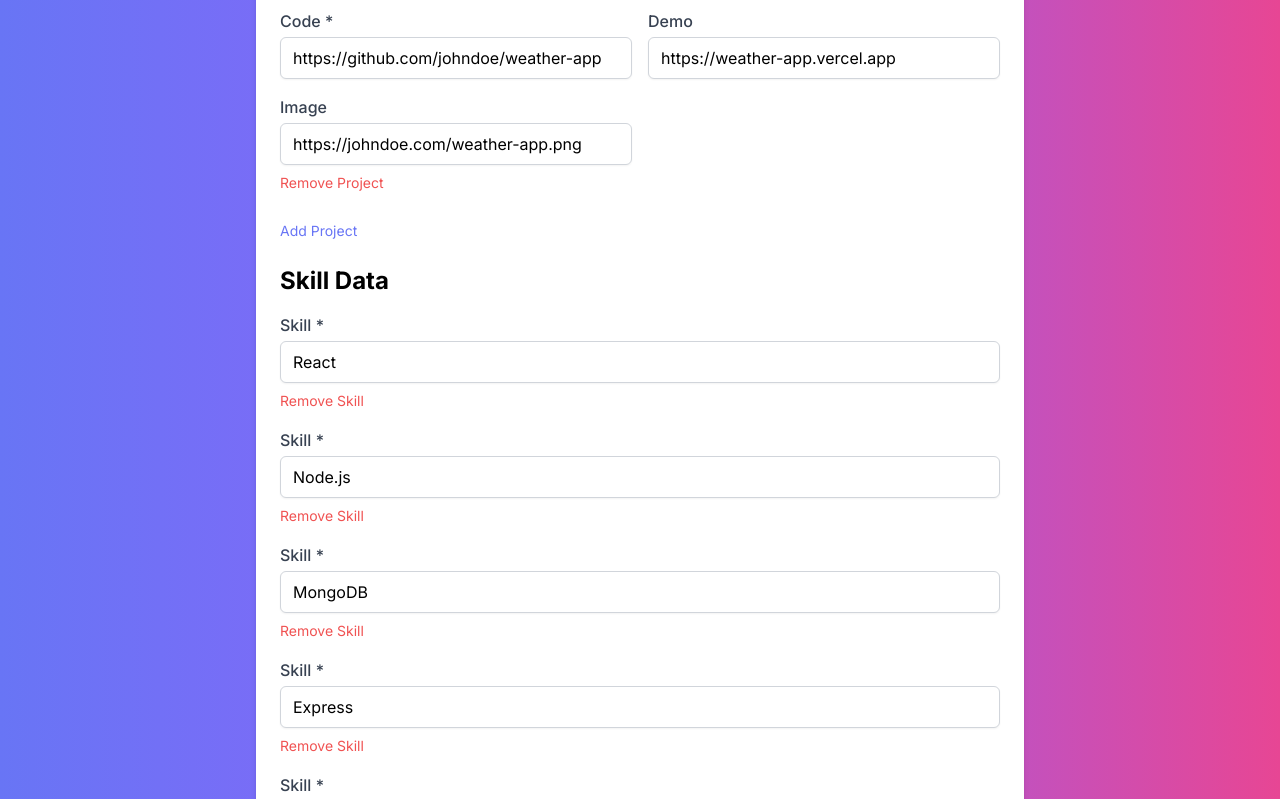
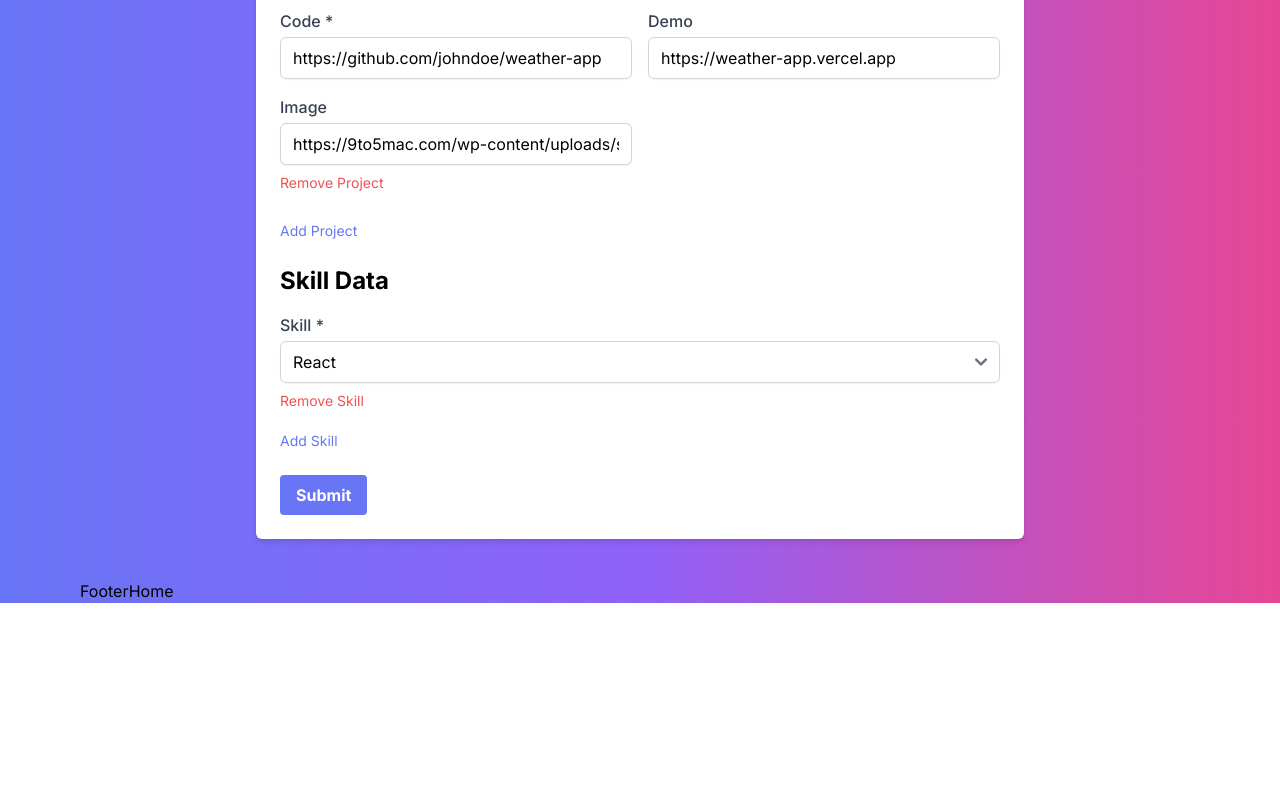
Before and after one commit to FariaLimpa/portfolio-maker, a Next.js app: page /dataform in a window 1280 px wide. Shown: the part 2880-3679 px from the top of the page. After the commit the page ends 3483 px from the top, so only its background shows below. Built offline with nearby package versions, Linux system fonts and the light colour scheme.

Commit message:
chore: Refactor layout and page components to use gradient background colors

```diff
--- a/app/(withcommonlayout)/dataform/page.js
+++ b/app/(withcommonlayout)/dataform/page.js
@@ -8,6 +8,87 @@
   const [loading, setLoading] = useState(false);
   const [id, setId] = useState(null); // [1]
   const [done, setDone] = useState(false);
+  const availableSkills = [
+    "HTML",
+    "CSS",
+    "JS",
+    "React",
+    "Next JS",
+    "Nuxt JS",
+    "Node JS",
+    "Vue",
+    "Angular",
+    "Docker",
+    "Photoshop",
+    "Illustrator",
+    "Svelte",
+    "GCP",
+    "Azure",
+    "Fastify",
+    "Haxe",
+    "Ionic",
+    "Markdown",
+    "Microsoft Office",
+    "Picsart",
+    "Sketch",
+    "Unity",
+    "WolframAlpha",
+    "Adobe XD",
+    "After Effects",
+    "Bootstrap",
+    "Bulma",
+    "CapacitorJs",
+    "Coffeescript",
+    "MemSQL",
+    "C",
+    "C++",
+    "C#",
+    "Python",
+    "Java",
+    "Julia",
+    "Matlab",
+    "Swift",
+    "Ruby",
+    "Kotlin",
+    "Go",
+    "PHP",
+    "Flutter",
+    "Dart",
+    "Typescript",
+    "Swift",
+    "Git",
+    "Figma",
+    "Canva",
+    "Ubuntu",
+    "Bootstrap",
+    "MongoDB",
+    "Tailwind",
+    "ViteJS",
+    "VuetifyJS",
+    "MySQL",
+    "PostgreSQL",
+    "AWS",
+    "Firebase",
+    "Blender",
+    "Premiere Pro",
+    "Adobe Audition",
+    "Deno",
+    "Django",
+    "Gimp",
+    "Graphql",
+    "Lightroom",
+    "MaterialUI",
+    "Nginx",
+    "Numpy",
+    "OpenCV",
+    "Pytorch",
+    "Selenium",
+    "Strapi",
+    "Tensorflow",
+    "Webex",
+    "Wordpress",
+  ];
+
   const [formData, setFormData] = useState({
     contractData: {
       email: "john.doe@example.com",
@@ -71,7 +152,8 @@
         role: "Full-Stack Developer",
         code: "https://github.com/johndoe/ecommerce-website",
         demo: "https://ecommerce-website.vercel.app",
-        image: "https://johndoe.com/ecommerce-website.png",
+        image:
+          "https://i0.wp.com/www.projectsmind.com/wp-content/uploads/2021/05/What-is-project.png?fit=1200%2C675&ssl=1",
       },
       {
         name: "Weather App",
@@ -81,54 +163,113 @@
         role: "Front-End Developer",
         code: "https://github.com/johndoe/weather-app",
         demo: "https://weather-app.vercel.app",
-        image: "https://johndoe.com/weather-app.png",
+        image:
+          "https://9to5mac.com/wp-content/uploads/sites/6/2023/04/Apple-Weather-app.jpg?quality=82&strip=all&w=1024",
       },
     ],
-    skillData: [
-      "React",
-      "Node.js",
-      "MongoDB",
-      "Express",
-      "Tailwind CSS",
-      "Git",
-      "JavaScript",
-      "HTML",
-      "CSS",
-    ],
+    skillData: ["React"],
   });
-  function convertContactData(personalData) {
-    return `export const contactsData = {
-    email: '${personalData.email}',
-    phone: '${personalData.phone}',
-    address: '${personalData.address}',
-    github: '${personalData.github}',
-    facebook: '${personalData.facebook}',
-    linkedIn: '${personalData.linkedIn}', // Note the change from 'linkedin' to 'linkedIn'
-    twitter: '${personalData.twitter}',
-    stackOverflow: '${personalData.stackOverflow}',
-    devUsername: '${personalData.devUsername}'
-  }`;
-  }
+  // function convertContactData(personalData) {
+  //   return `export const contactsData = {
+  //   email: '${personalData.email}',
+  //   phone: '${personalData.phone}',
+  //   address: '${personalData.address}',
+  //   github: '${personalData.github}',
+  //   facebook: '${personalData.facebook}',
+  //   linkedIn: '${personalData.linkedIn}', // Note the change from 'linkedin' to 'linkedIn'
+  //   twitter: '${personalData.twitter}',
+  //   stackOverflow: '${personalData.stackOverflow}',
+  //   devUsername: '${personalData.devUsername}'
+  // }`;
+  // }
 
   const handleDownload = async () => {
-    const personalData = convertContactData(formData.personalData);
-    const jsonData = JSON.stringify({ content: personalData }, null, 4);
-    console.log(jsonData);
-    const response = await fetch(`http://localhost:3003/update-file-contact`, {
-      method: "POST",
-      headers: {
-        "Content-Type": "application/json",
-      },
-      body: jsonData,
-    });
-    if (response.status === 200) {
-      alert("File updated successfully");
-      window.open(
-        "https://github.com/kolinabir/developer-portfolio-main/archive/refs/heads/main.zip",
-        "_blank"
-      );
+    const personalData = formData.personalData;
+
+    const updateContact = await fetch(
+      `http://localhost:3003/update-file-contact`,
+      {
+        method: "POST",
+        headers: {
+          "Content-Type": "application/json",
+        },
+        body: JSON.stringify({ personalData }),
+      }
+    );
+    if (updateContact.status === 200) {
+      alert("Contact updated successfully");
+      // window.open(
+      //   "https://github.com/kolinabir/developer-portfolio-main/archive/refs/heads/main.zip",
+      //   "_blank"
+      // );
     } else {
       alert("Failed to update file");
+    }
+    const updateEducation = await fetch(
+      `http://localhost:3003/update-file-education`,
+      {
+        method: "POST",
+        headers: {
+          "Content-Type": "application/json",
+        },
+        body: JSON.stringify({ educationData: formData.educationData }),
+      }
+    );
+    if (updateEducation.status === 200) {
+      alert("Education file updated successfully");
+    }
+    const updateExperience = await fetch(
+      `http://localhost:3003/update-file-experience`,
+      {
+        method: "POST",
+        headers: {
+          "Content-Type": "application/json",
+        },
+        body: JSON.stringify({ experienceData: formData.experienceData }),
+      }
+    );
+    if (updateExperience.status === 200) {
+      alert("Experience file updated successfully");
+    }
+    const updatePersonal = await fetch(
+      `http://localhost:3003/update-file-personal`,
+      {
+        method: "POST",
+        headers: {
+          "Content-Type": "application/json",
+        },
+        body: JSON.stringify({ personalData: formData.personalData }),
+      }
+    );
+    if (updatePersonal.status === 200) {
+      alert("Personal file updated successfully");
+    }
+    const updateProjects = await fetch(
+      `http://localhost:3003/update-file-projects`,
+      {
+        method: "POST",
+        headers: {
+          "Content-Type": "application/json",
+        },
+        body: JSON.stringify({ projectData: formData.projectData }),
+      }
+    );
+    if (updateProjects.status === 200) {
+      alert("Projects file updated successfully");
+    }
+    const updateSkills = await fetch(
+      `http://localhost:3003/update-file-skills`,
+      {
+        method: "POST",
+        headers: {
+          "Content-Type": "application/json",
+        },
+        body: JSON.stringify({ skillData: formData.skillData }),
+      }
+    );
+
+    if (updateSkills.status === 200) {
+      alert("Skills file updated successfully");
     }
   };
 
@@ -140,9 +281,9 @@
         : { ...prevState[section] };
 
       if (Array.isArray(prevState[section])) {
-        updatedSection[index][field] = value;
+        updatedSection[index] = value; // Update value directly at the index
       } else {
-        updatedSection[field] = value;
+        updatedSection[field] = value; // This part seems fine since it's not within an array
       }
 
       return { ...prevState, [section]: updatedSection };
@@ -880,14 +1021,20 @@
             >
               Skill *
             </label>
-            <input
+            <select
               id={`skill-${index}`}
-              type="text"
               value={skill}
               onChange={(e) => handleChange(e, "skillData", index, "")}
               className="mt-1 block w-full rounded-md border-gray-300 shadow-sm focus:border-indigo-500 focus:ring focus:ring-indigo-500"
               required
-            />
+            >
+              <option value="">Select a skill</option>
+              {availableSkills.map((availableSkill, i) => (
+                <option key={i} value={availableSkill}>
+                  {availableSkill}
+                </option>
+              ))}
+            </select>
             <button
               type="button"
               onClick={() => handleRemoveItem("skillData", index)}
@@ -897,6 +1044,7 @@
             </button>
           </div>
         ))}
+
         <button
           type="button"
           onClick={() => handleAddItem("skillData")}
@@ -919,6 +1067,8 @@
                 <Link
                   className="bg-indigo-500 hover:bg-indigo-700 text-white font-bold py-2 px-4 rounded"
                   href={`/portfoliotemplate/${id}`}
+                  // open new tab
+                  target="_blank"
                 >
                   {" "}
                   View Portfolio
--- a/app/components/homepage/about/index.jsx
+++ b/app/components/homepage/about/index.jsx
@@ -24,6 +24,7 @@
         <div className="flex justify-center order-1 lg:order-2">
           <Image
             src={
+              personalData?.profile ||
               "https://images.pexels.com/photos/614810/pexels-photo-614810.jpeg?cs=srgb&dl=pexels-simon-robben-55958-614810.jpg&fm=jpg"
             }
             width={280}
--- a/app/components/homepage/hero-section/index.jsx
+++ b/app/components/homepage/hero-section/index.jsx
@@ -11,6 +11,7 @@
 
 const HeroSection = async ({ data }) => {
   const personalData = data.data.personalData;
+  const skills = data.data.skillData;
   {
     return (
       <section className="relative flex flex-col items-center justify-between py-4 lg:py-12">
@@ -177,7 +178,7 @@
                   <span className="ml-12 lg:ml-24 text-cyan-400">this.</span>
                   <span className="mr-2 text-white">skills.length</span>
                   <span className="mr-2 text-amber-300">&gt;=</span>
-                  <span className="text-orange-400">5</span>
+                  <span className="text-orange-400">{skills.length}</span>
                 </div>
                 <div>
                   <span className="ml-8 lg:ml-16 mr-2 text-gray-400">{`);`}</span>
--- a/app/portfoliotemplate/[id]/layout.js
+++ b/app/portfoliotemplate/[id]/layout.js
@@ -7,9 +7,8 @@
 import Footer from "../../components/footer";
 
 export const metadata = {
-  title: "Portfolio of Abu Said - Software Developer",
-  description:
-    "This is the portfolio of Abu Said. I am a full stack developer and a self taught developer. I love to learn new things and I am always open to collaborating with others. I am a quick learner and I am always looking for new challenges.",
+  title: "Portfolio",
+  description: "",
 };
 
 export default function Layout({ children }) {
```
